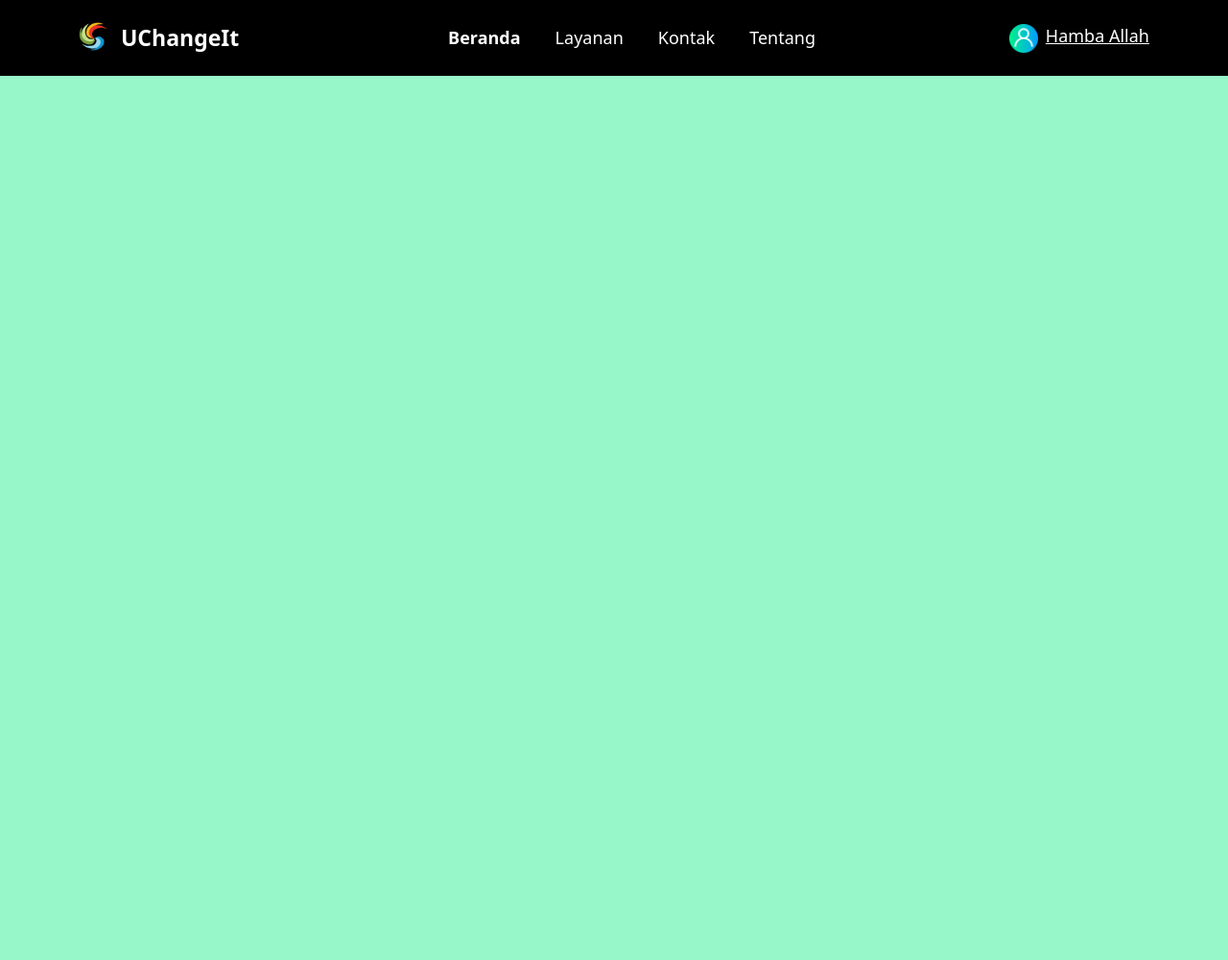
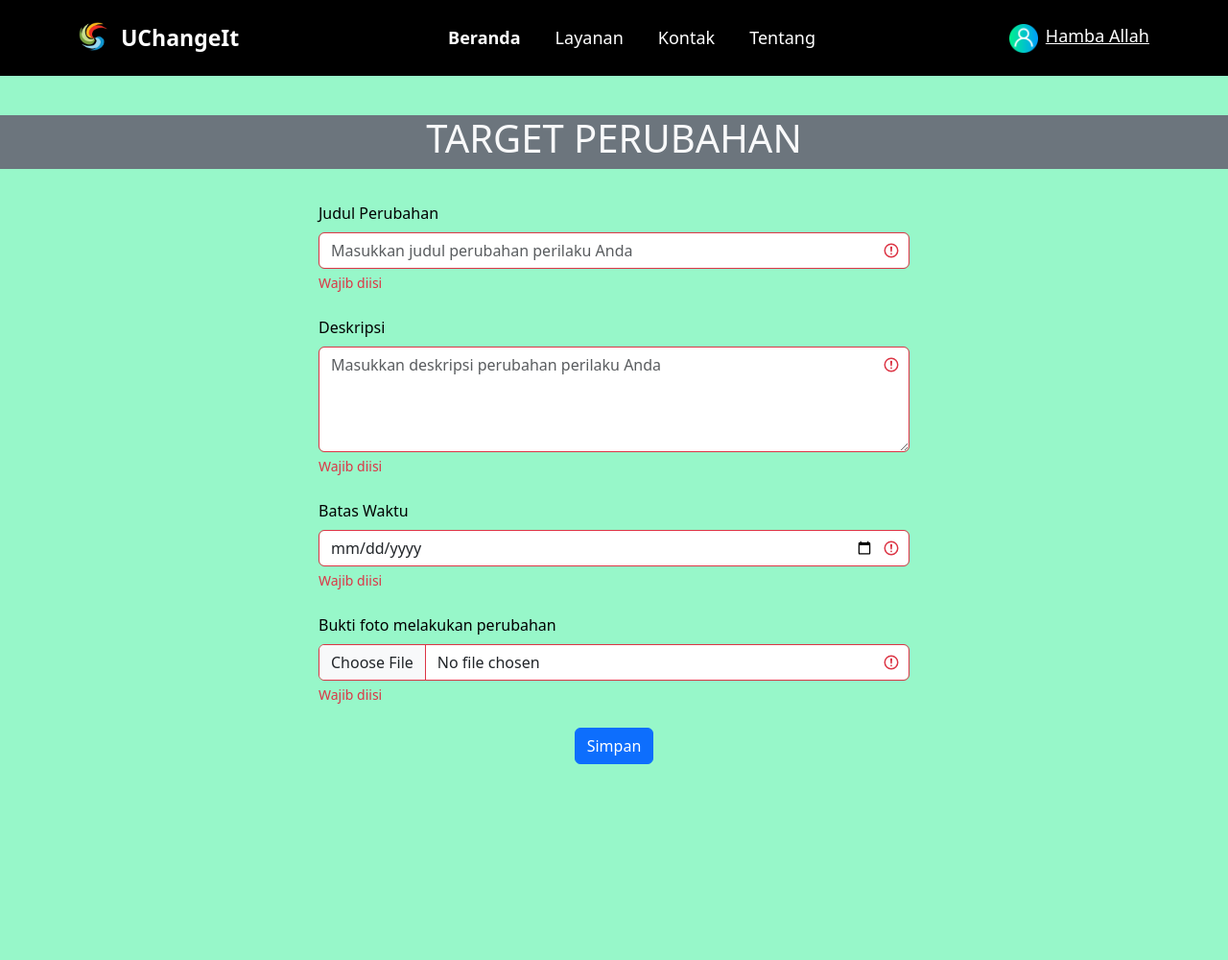
Before and after one commit to AchmadSyahh226/YouChangeIt-Website, a PHP site: page /target.html in a window 1280 px wide. Shown: the whole page at 96% size. Before the commit the page ends 79 px from the top, so only its background shows below. Run offline with PHP 8.4, Linux system fonts and the light colour scheme.

Commit message:
Menambahkan form di target.html + style

```diff
--- a/style.css
+++ b/style.css
@@ -38,13 +38,19 @@ h3 {
 }
 /* Tutup Navbar */
 
-/* Style Section */
-#section1 {
-  background: linear-gradient(160deg, rgb(65, 161, 115), rgb(33, 100, 70));
+/* Style target.html */
+#note {
   height: 100vh;
   width: 100%;
-  padding-top: 200px;
+  padding-top: 10px;
 }
+
+#judulTarget {
+  height: 25vh;
+  padding-top: 15vh;
+}
+
+/* Tutup Style target.html */
 
 /* Style tipsntrick.html */
 #judul {
@@ -54,6 +60,14 @@ h3 {
   padding-top: 20vh;
 }
 /* Tutup style tipsntrick.html */
+
+/* Style Section */
+#section1 {
+  background: linear-gradient(160deg, rgb(65, 161, 115), rgb(33, 100, 70));
+  height: 100vh;
+  width: 100%;
+  padding-top: 200px;
+}
 
 .card-services {
   background-color: rgb(65, 161, 115);
--- a/target.html
+++ b/target.html
@@ -49,5 +49,59 @@
         </ul>
       </div>
     </nav>
+    <!-- Tutup Navbar -->
+
+    <!-- Section judul -->
+    <section id="judulTarget">
+      <div class="container-fluid text-center">
+        <div class="row text-light bg-secondary">
+          <h1 class="text-uppercase">Target Perubahan</h1>
+        </div>
+      </div>
+    </section>
+
+
+    <!-- Section Form -->
+    <section id="note">
+      <div class="container-fluid">
+        <div class="row mb-3 justify-content-center">
+          <div class="col-lg-6">
+        <!-- form -->
+            <form action="" class="was-validated">
+          <!-- input Judul -->
+          <div class="mb-4">
+            <label for="labelJudul" class="form-label" style="color: black;">Judul Perubahan</label>
+            <input type="text" class="form-control" id="inputJudul" placeholder="Masukkan judul perubahan perilaku Anda" required>
+            <div class="valid-feedback">Valid</div>
+            <div class="invalid-feedback">Wajib diisi</div>
+          </div>
+          <!-- input Deskripsi -->
+          <div class="mb-4">
+              <label for="desc" class="form-label" style="color: black;">Deskripsi</label>
+              <textarea class="form-control" id="inputDesc" placeholder="Masukkan deskripsi perubahan perilaku Anda" rows="4" required></textarea>
+              <div class="valid-feedback">Valid</div>
+            <div class="invalid-feedback">Wajib diisi</div>
+            </div>
+            <!-- Input Batas Waktu -->
+            <div class="mb-4">
+              <label for="labelTgl" class="form-label" style="color: black;">Batas Waktu</label>
+              <input type="date" class="form-control" id="inputTgl" required>
+              <div class="valid-feedback">Valid</div>
+            <div class="invalid-feedback">Wajib diisi</div>
+            </div>
+            <!-- Input Bukti Foto -->
+            <div class="mb-4">
+              <label for="labelUpload" class="form-label" style="color: black;">Bukti foto melakukan perubahan</label>
+              <input type="file" class="form-control" id="inputFile" required>
+              <div class="valid-feedback">Valid</div>
+            <div class="invalid-feedback">Wajib diisi</div>
+            </div>
+            <div class="mb-4 text-center">
+              <button type="submit" class="btn btn-primary">Simpan</button>
+            </div>
+          </form>
+      </div>
+    </div>
+    </section>
   </body>
 </html>
```
